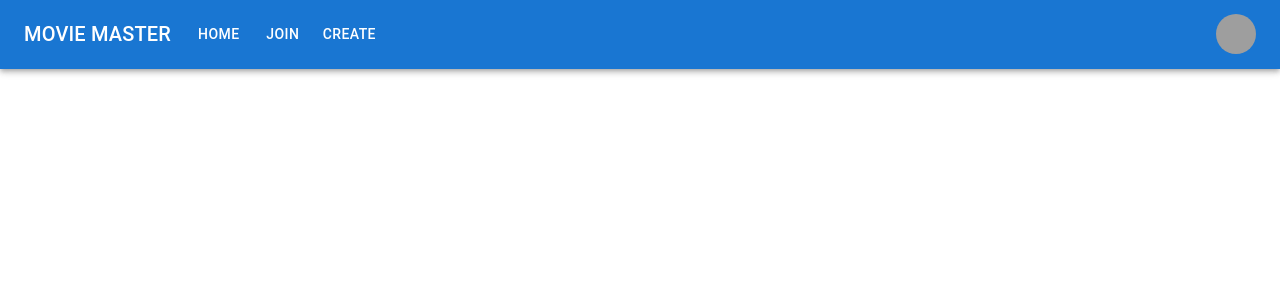
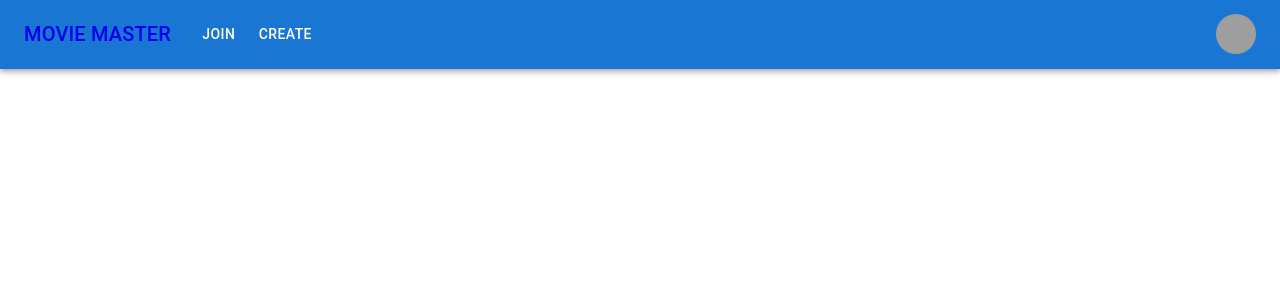
Before and after one commit to vsblaustein/MAVN, a React (Create React App) app in the folder client/: page /home in a window 1280 px wide. Shown: the top 300 px of the page. Built offline with nearby package versions, Linux system fonts and the light colour scheme; grey boxes are pictures that could not be loaded.

Commit message:
nested links work!

```diff
--- a/client/src/components/ResponsiveAppBar/index.js
+++ b/client/src/components/ResponsiveAppBar/index.js
@@ -14,7 +14,7 @@ import MenuItem from '@mui/material/MenuItem';
 import { Link } from 'react-router-dom';
 
 
-const pages = ['Home', 'Join', 'Create'];
+const pages = ['Join', 'Create'];
 const settings = ['Profile', 'Account', 'Dashboard', 'Logout'];
 
 
@@ -60,7 +60,9 @@ const ResponsiveAppBar = () => {
             component="div"
             sx={{ mr: 2, display: { xs: 'none', md: 'flex' } }}
           >
+          <Link to="/home" style={{ textDecoration: 'none' }}>
             MOVIE MASTER
+          </Link>
           </Typography>
           <Box sx={{ flexGrow: 1, display: { xs: 'flex', md: 'none' } }}>
             <IconButton
@@ -109,7 +111,7 @@ const ResponsiveAppBar = () => {
           {/* dynamic buttons for const pages routing here */}
           <Box sx={{ flexGrow: 1, display: { xs: 'none', md: 'flex' } }}>
             {pages.map((page) => (
-              <Link key={page} to={`/${page.toLowerCase()}`} style={{ textDecoration: 'none' }}>
+              <Link key={page} to={`${page.toLowerCase()}`} style={{ textDecoration: 'none' }}>
                 <Button
                   onClick={() => {handleMenuClick(page)}}
                   sx={{ my: 2, color: 'white', display: 'block' }}
@@ -144,7 +146,7 @@ const ResponsiveAppBar = () => {
             >
             {/* dynamic buttons for const settings links here */}
               {settings.map((setting) => (
-                <Link key={setting} to ={`/${setting.toLowerCase()}`} style={{ textDecoration: 'none' }}>
+                <Link key={setting} to ={`${setting.toLowerCase()}`} style={{ textDecoration: 'none' }}>
                   <MenuItem key={setting} onClick={handleCloseUserMenu}>
                     <Typography textAlign="center">{setting}</Typography>
                   </MenuItem>
```
